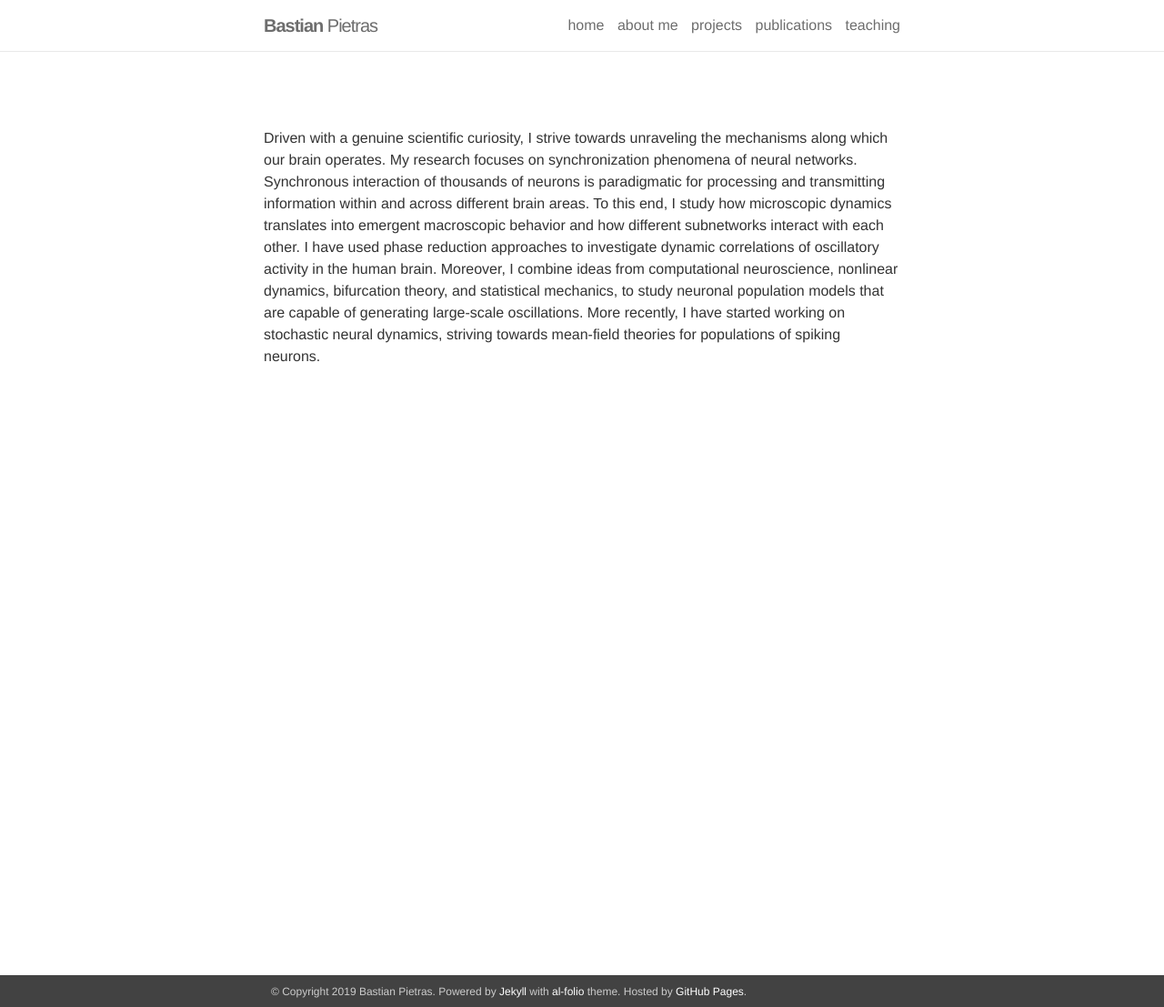
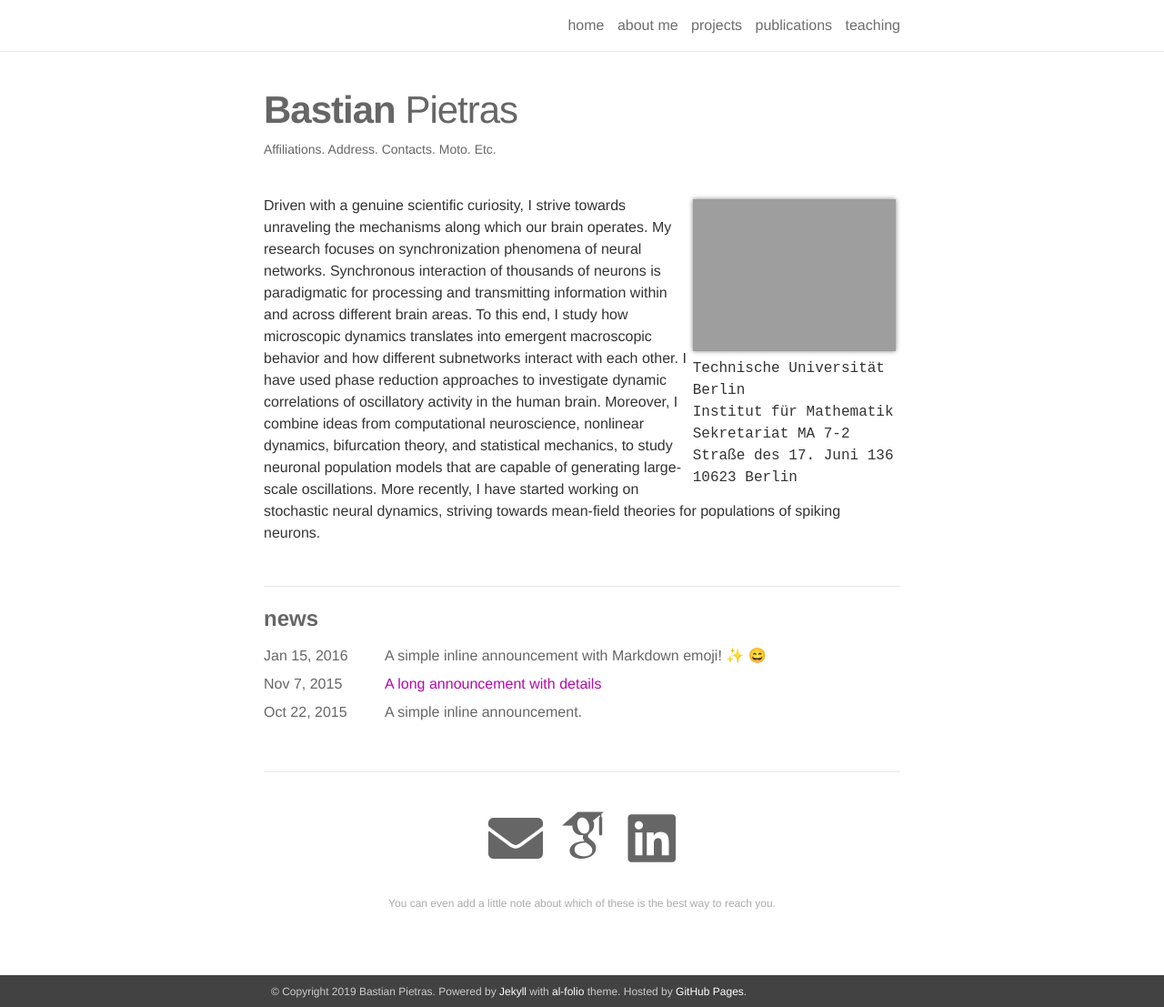
Before and after one commit to BastianPietras/bastianpietras.github.io, a Jekyll site: the page built from _pages/home.md, in a window 1280 px wide and 1107 px high. Shown: the whole window at 91% size. Built offline with Jekyll 4.4.1, drawn with Linux system fonts in a browser that asks for light colours; emoji names are drawn with the system emoji font; some web fonts are replaced; our own code applies the rules of GitHub Pages for plain Markdown files.

Commit message:
Update home.md

```diff
--- a/_pages/home.md
+++ b/_pages/home.md
@@ -7,7 +7,8 @@
 profile:
   align: right
   image: prof_pic.jpg
-  address: >Technische Universität Berlin
+  address: >
+           <p>Technische Universität Berlin</p>
            <p>Institut für Mathematik</p>
            <p>Sekretariat MA 7-2</p>
            <p>Straße des 17. Juni 136</p>
```
